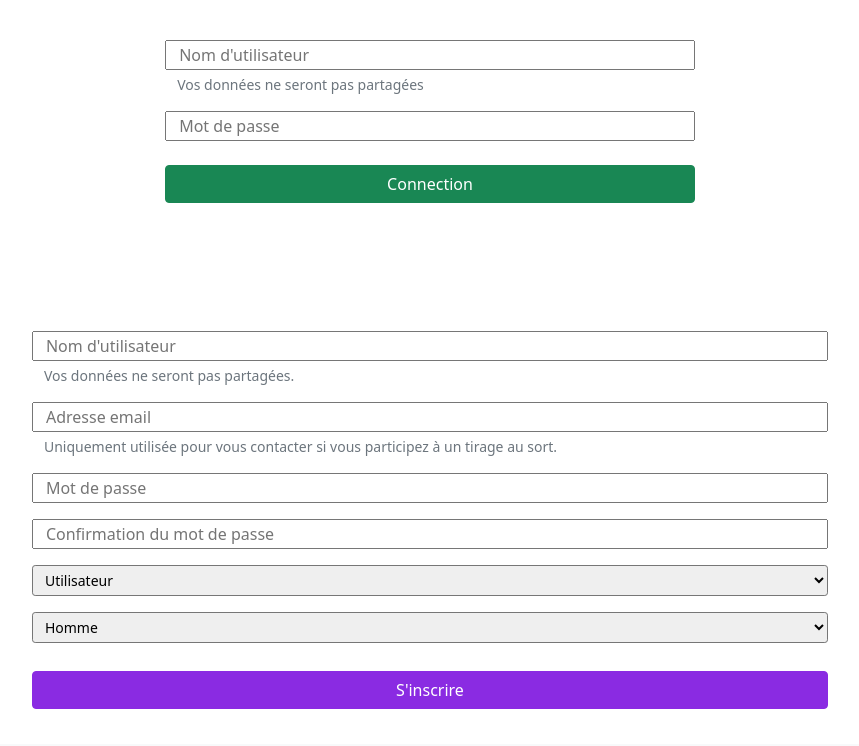
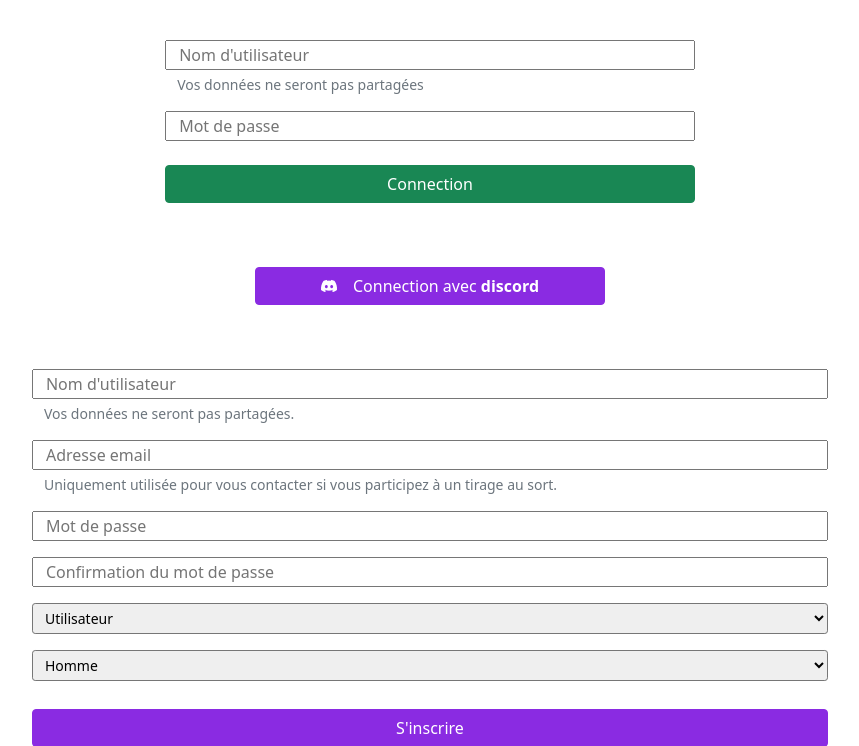
Before and after one commit to ThaaoBlues/JeParticipeHTML, a Flask app: page /login in a window 1280 px wide. Shown: the part 56-802 px from the top of the page, without its empty margins (210-1069 px from the left). Before the commit the page ends 765 px from the top, so only its background shows below. Run offline with Flask 2, Linux system fonts and the light colour scheme; parts of the project's set-up code (start-up, migrations or seed data) failed here and were passed over; some libraries are stand-ins or nearby versions.

Commit message:
discord oauth2 support

```diff
--- a/main.py
+++ b/main.py
@@ -13,8 +13,10 @@ from multiprocessing import Process, freeze_support
 from os import remove
 from re import match
 from flask_dance.contrib.google import make_google_blueprint, google
+from flask_dance.contrib.discord import make_discord_blueprint, discord
 from json import loads
 from werkzeug import security
+from requests import get
 
 # csrf protection
 from flask_wtf.csrf import CSRFProtect
@@ -44,12 +46,25 @@ app.secret_key = "".join(choices("1234567890°+AZERTYUIOP¨£µQSDFGHJKLM%WXCVBN
 
 
 
-blueprint = make_google_blueprint(
+google_blueprint = make_google_blueprint(
     client_id="XXX",
     client_secret="XXX",
     scope=["email","profile"]
 )
-app.register_blueprint(blueprint, url_prefix="/google_login")
+
+
+discord_blueprint = make_discord_blueprint(
+    client_id="XXX",
+    client_secret="XXX",
+    redirect_url="/discord_login",
+    authorized_url="/authorized",
+    scope=["email","identify"]
+
+
+)
+app.register_blueprint(google_blueprint, url_prefix="/google_login")
+app.register_blueprint(discord_blueprint, url_prefix="/discord_login")
+
 
 csrf = CSRFProtect(app)
 
@@ -187,6 +202,52 @@ def google_login():
         password=sha256_crypt.hash(password)
         #register the user
         user_id = db.register_user(username=username,email=email,gender="autre",password=password,pp_url=pp_url,is_from_oauth=True)
+
+    else: # user exists, log him in
+
+        user_id = db.get_user_id_from_email(email)
+
+    # now that we are sure the user is registered, log him in
+
+    user = User(name=username,id=user_id,gender=db.get_gender(user_id),oauth=True)
+    login_user(user,remember=True)
+    return redirect("/home")
+
+
+@app.route("/discord_login",methods=["GET","POST"])
+def discord_login():
+
+
+    if not discord.authorized:
+        return redirect(url_for("discord.login"))
+
+    token = discord_blueprint.token["access_token"]
+    resp = discord.get("api/users/@me",params={"token":token})
+
+    if not resp.ok:
+        redirect("/login")
+    else:
+        resp = resp.json()
+        username = resp["username"].replace(" ","_")
+        email = resp["email"]
+
+    pp_url = f"http://cdn.discordapp.com/avatars/{resp['id']}/{resp['avatar']}.png"
+
+
+
+    if (username == "anonyme"):
+        return redirect(url_for("login"))
+
+    elif (not db.email_exists(email)): #register discord user
+
+        email = db.sanitize(resp["email"],text=True)
+
+        # random big-ass password
+        password = "".join(choices("1234567890°+AZERTYUIOP¨£µQSDFGHJKLM%WXCVBN?./§<>azertyuiopqsdfghjklmwxcvbn",k=1024))
+        # hash it like it was the last
+        password=sha256_crypt.hash(password)
+        #register the user
+        user_id = db.register_user(username=username,email=email,pp_url=pp_url,gender="autre",password=password,is_from_oauth=True)
 
     else: # user exists, log him in
 
@@ -367,14 +428,26 @@ def logout():
 
 
     if current_user.is_from_oauth:
-        token = blueprint.token["access_token"]
-        resp = google.post(
-            "https://accounts.google.com/o/oauth2/revoke",
-            params={"token": token},
-            headers={"Content-Type": "application/x-www-form-urlencoded"}
-        )
 
-        del blueprint.token
+        if google.authorized:
+            token = google_blueprint.token["access_token"]
+            resp = google.post(
+                "https://accounts.google.com/o/oauth2/revoke",
+                params={"token": token},
+                headers={"Content-Type": "application/x-www-form-urlencoded"}
+            )
+
+            del google_blueprint.token
+
+        if discord.authorized:
+            token = discord_blueprint.token["access_token"]
+            resp = discord.post(
+                "https://discord.com/api/oauth2/token/revoke",
+                params={"token": token},
+                headers={"Content-Type": "application/x-www-form-urlencoded"}
+            )
+
+            del discord_blueprint.token
 
     logout_user()
     return redirect("/")
--- a/templates/login.html
+++ b/templates/login.html
@@ -77,6 +77,8 @@
 
             <div class="row mx-3 justify-content-md-center mt-5">
                 <button class="btn btn-danger" onclick="window.location.href='/google_login'" style="max-width: 350px;" hidden><i class="bi bi-google me-3"></i>Connection avec <b>Google</b></button>
+                <button class="btn btn-primary" onclick="window.location.href='/discord_login'" style="max-width: 350px;"><i class="bi bi-discord me-3"></i>Connection avec <b>discord</b></button>
+
             </div>
 
 
```
